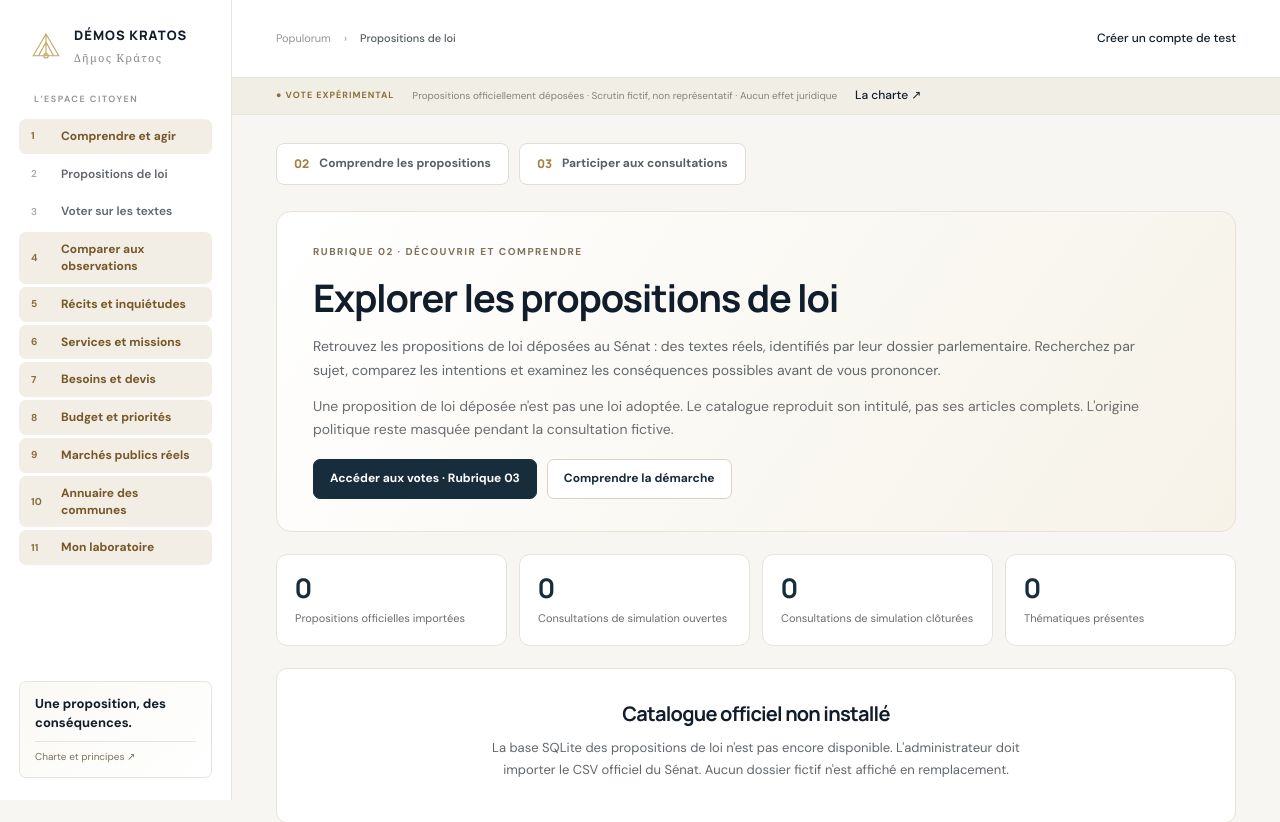
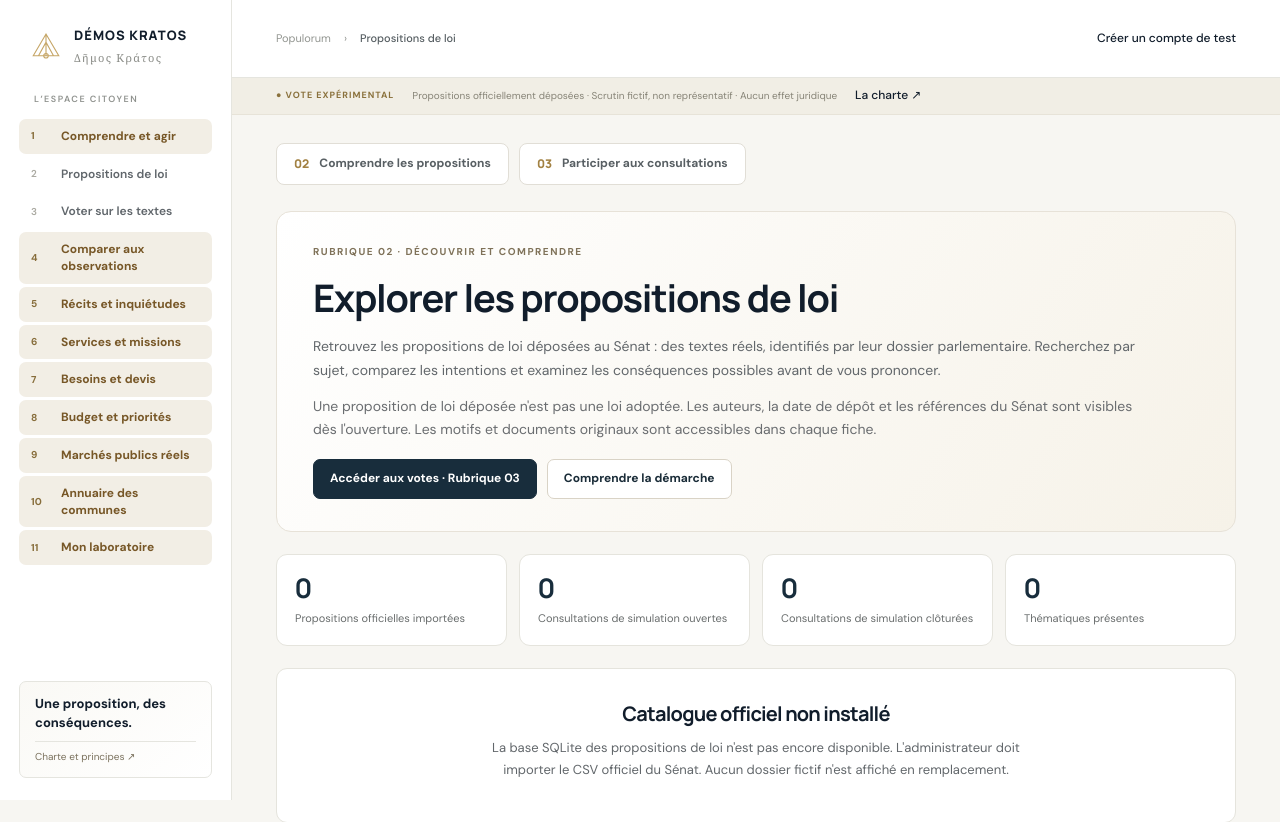
Before and after one commit to PsiGuardian/Populorum, a Symfony app: template apps/symfony/templates/pages/policy-catalog.html.twig in a window 1280 px wide. Shown: the top 822 px of the page. Run offline with Twig, Linux system fonts and the light colour scheme; the template is opened without the code that fills it, so the values that code supplies are empty; some libraries are stand-ins or nearby versions.

Commit message:
ui: show Senate bill sponsors and dated legislative states in public catalogue

```diff
--- a/apps/symfony/templates/pages/policy-catalog.html.twig
+++ b/apps/symfony/templates/pages/policy-catalog.html.twig
@@ -12,9 +12,9 @@
             les intentions et examinez les conséquences possibles avant de vous prononcer.
         </p>
         <p class="small muted">
-            Une proposition de loi déposée n'est pas une loi adoptée. Le catalogue
-            reproduit son intitulé, pas ses articles complets. L'origine politique
-            reste masquée pendant la consultation fictive.
+            Une proposition de loi déposée n'est pas une loi adoptée. Les auteurs,
+            la date de dépôt et les références du Sénat sont visibles dès l'ouverture.
+            Les motifs et documents originaux sont accessibles dans chaque fiche.
         </p>
         <div class="policy-hero-actions">
             <a class="policy-link primary" href="{{ path('site_consultations') }}">
@@ -96,6 +96,9 @@
                             </span>
                         </div>
                         <h3>{{ measure.label }}</h3>
+                        <p><strong>Auteur(s) :</strong> {{ measure.originActor }}</p>
+                        <p>Déposé le {{ measure.sourceDate }} · {{ measure.sourceReference }} ·
+                            <strong>État parlementaire à l'import :</strong> {{ measure.legalStatus }}</p>
                         <p>Texte déposé au Sénat · Périmètre national ·
                             Conséquences et faisabilité à analyser</p>
                         <div class="policy-inline-actions">
```
